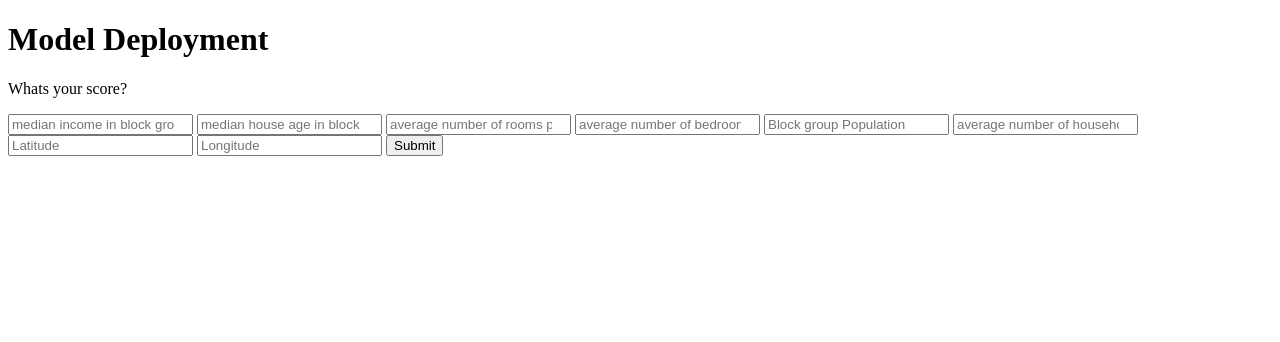
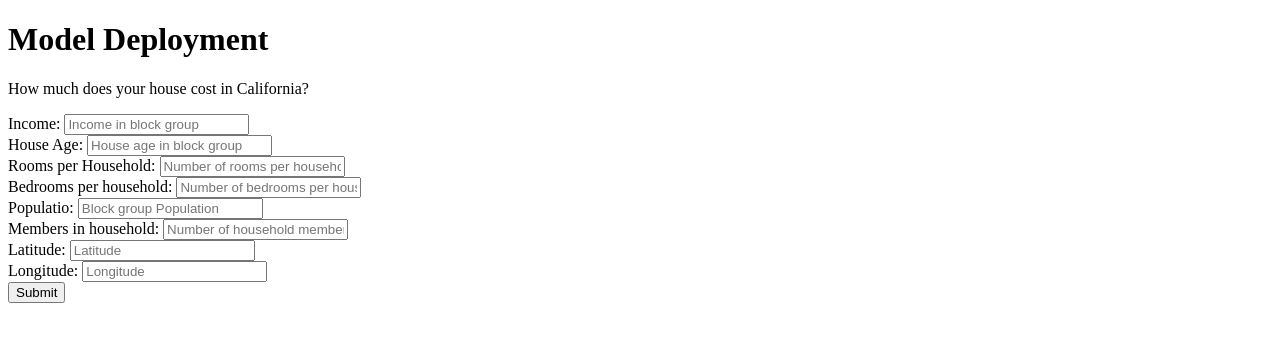
Before and after one commit to gyannetics/california-house-price-predictions-heroku, a Flask app: page / in a window 1280 px wide. Shown: the top 342 px of the page. Run offline with Flask 2, Linux system fonts and the light colour scheme; parts of the project's set-up code (start-up, migrations or seed data) failed here and were passed over.

Commit message:
added Procfile

```diff
--- a/app.py
+++ b/app.py
@@ -18,9 +18,9 @@ def prediction():
         try:
             json = request.json
             prediction = list(model.predict(DataFrame(json)))
-            return jsonify({'prediction': str(prediction)})
+            return render_template('submit.html', prediction=prediction)#jsonify({'prediction': str(prediction)})
         except Exception as e:
-            return jsonify({'trace': traceback.format_exc()})
+            return render_template('submit.html', prediction=prediction)#jsonify({'trace': traceback.format_exc()})
      #render_template('submit.html', prediction=prediction)
 
 # @app.route('/submit', methods=['POST'])
--- a/model.py
+++ b/model.py
@@ -5,9 +5,8 @@ from sklearn.datasets import fetch_california_housing
 # from sklearn.tree import DecisionTreeRegressor
 # from sklearn.linear_model import LinearRegression
 from sklearn.model_selection import train_test_split
-from sklearn.externals import joblib
+import joblib
 from sklearn.metrics import mean_squared_error, mean_absolute_error
-import pickle
 from xgboost import XGBRegressor
 from sklearn.preprocessing import MinMaxScaler, StandardScaler
 import warnings; warnings.filterwarnings("ignore", category=FutureWarning)
@@ -16,7 +15,7 @@ import warnings; warnings.filterwarnings("ignore", category=FutureWarning)
 X, y = fetch_california_housing(return_X_y=True, as_frame=True)
 
 # df = pd.concat([X,y], axis=1)
-# print(df.head())
+print(X[:5])
 # X = X.values; y= y.values
 
 # Preparing the model for training
--- /dev/null
+++ b/requirements.txt
@@ -0,0 +1,6 @@
+pandas
+streamlit
+numpy
+sklearn
+xgboost
+Flask
--- a/templates/index.html
+++ b/templates/index.html
@@ -9,18 +9,27 @@
 <body>
     <h1>Model Deployment</h1>
     <p>
-        Whats your score?
+        How much does your house cost in California?
     </p>
     <form action="/submit" method="POST">
-        <input type="number" name="MedInc" placeholder="median income in block group">
-        <input type="number" name="HouseAge" placeholder="median house age in block group">
-        <input type="number" name="AveRooms" placeholder="average number of rooms per household">
-        <input type="number" name="AveBedrms" placeholder="average number of bedrooms per household">
-        <input type="number" name="Population" placeholder="Block group Population">
-        <input type="number" name="AveOccup" placeholder="average number of household members">
-        <input type="number" name="Latitude" placeholder="Latitude">
-        <input type="number" name="Longitude" placeholder="Longitude">
-
+        <label for="MedInc">Income:</label>
+            <input type="text" name="MedInc" placeholder="Income in block group"></br>
+        <label for="HouseAge">House Age:</label>
+            <input type="text" name="HouseAge" placeholder="House age in block group"></br>
+        <label for="AveRooms">Rooms per Household:</label>
+            <input type="text" name="AveRooms" placeholder="Number of rooms per household"></br>
+        <label for="AveBedrms">Bedrooms per household:</label>
+            <input type="text" name="AveBedrms" placeholder="Number of bedrooms per household"></br>
+        <label for="Population">Populatio:</label>
+            <input type="text" name="Population" placeholder="Block group Population"></br>
+        <label for="AveOccup">Members in household:</label>
+            <input type="text" name="AveOccup" placeholder="Number of household members"></br>
+        <label for="Latitude">Latitude:</label>
+            <input type="text" name="Latitude" placeholder="Latitude"></br>
+        <label for="Longitude">Longitude:</label>
+            <input type="text" name="Longitude" placeholder="Longitude"></br>
+        <!-- <label for="file">File:</label>
+            <input type="file" name="File to upload" id="fileid"></br> -->
         <input type="submit">
     </form>
 </body>
```
Also changed, not shown: 3 other files.
